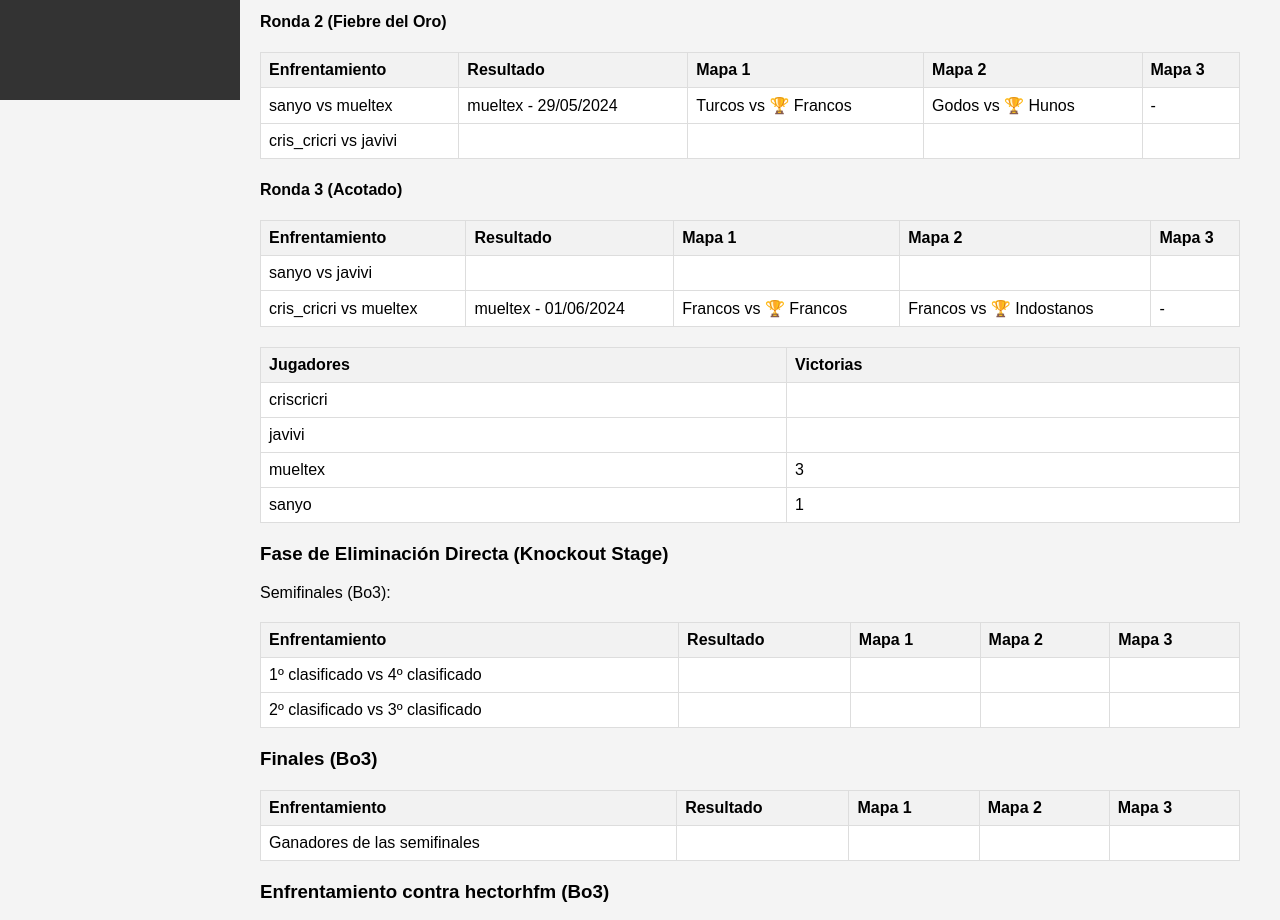
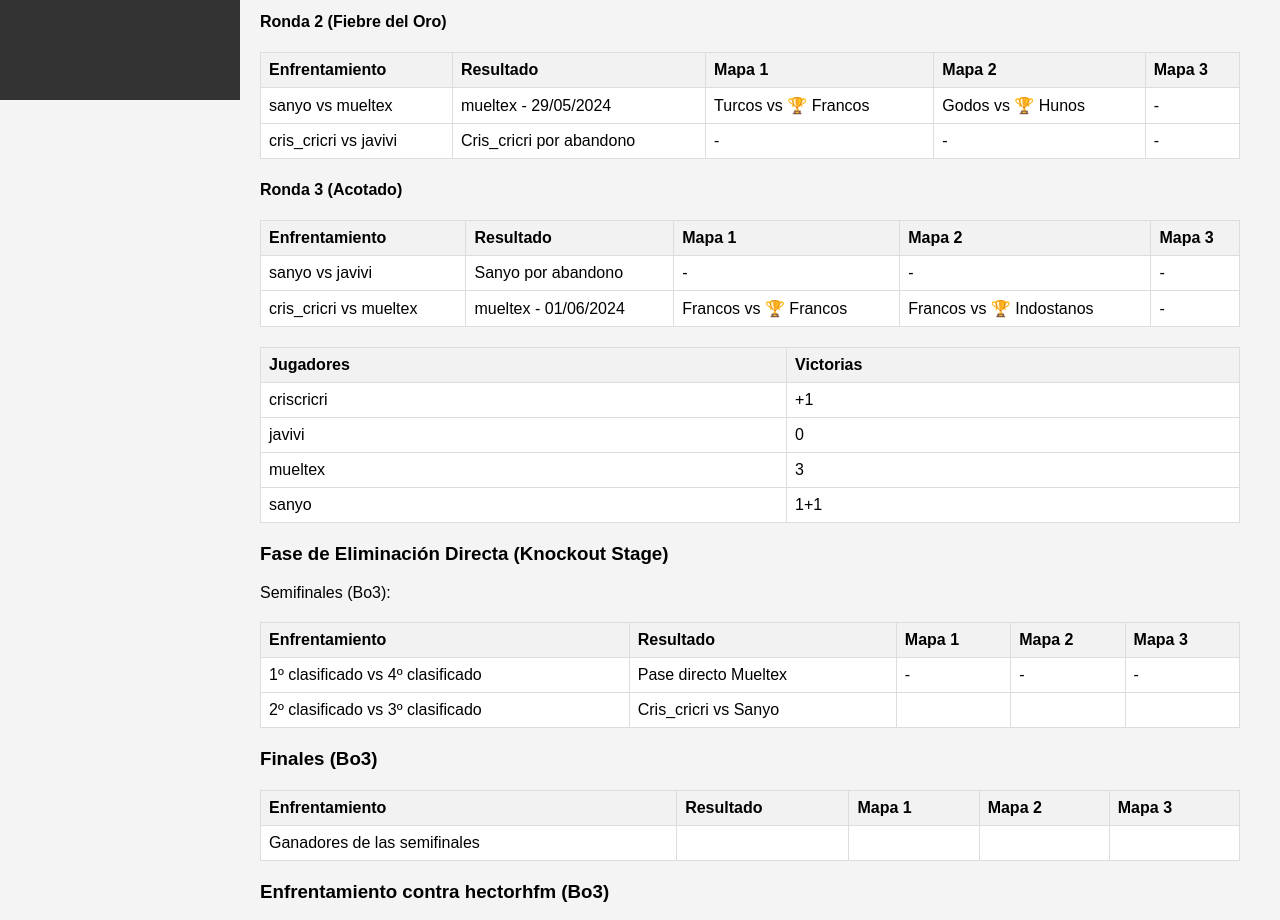
Before and after one commit to Mueltex/Mueltex.github.io, a plain HTML site: page index.html in a window 1280 px wide. Shown: the part 740-1660 px from the top of the page. Drawn offline with Linux system fonts and the light colour scheme.

Commit message:
Update salida javivi

```diff
--- a/index.html
+++ b/index.html
@@ -140,10 +140,10 @@
                 </tr>
                 <tr>
                     <td>cris_cricri vs javivi</td>
-                    <td></td>
-                    <td></td>
-                    <td></td>
-                    <td></td>
+                    <td>Cris_cricri por abandono</td>
+                    <td>-</td>
+                    <td>-</td>
+                    <td>-</td>
                 </tr>
             </table>
 
@@ -158,10 +158,10 @@
                 </tr>
                 <tr>
                     <td>sanyo vs javivi</td>
-                    <td></td>
-                    <td></td>
-                    <td></td>
-                    <td></td>
+                    <td>Sanyo por abandono</td>
+                    <td>-</td>
+                    <td>-</td>
+                    <td>-</td>
                 </tr>
                 <tr>
                     <td>cris_cricri vs mueltex</td>
@@ -179,11 +179,11 @@
                 </tr>
                 <tr>
                     <td>criscricri</td>
-                    <td></td>
+                    <td>+1</td>
                 </tr>
                 <tr>
                     <td>javivi</td>
-                    <td></td>
+                    <td>0</td>
                 </tr>
                 <tr>
                     <td>mueltex</td>
@@ -191,7 +191,7 @@
                 </tr>
                 <tr>
                     <td>sanyo</td>
-                    <td>1</td>
+                    <td>1+1</td>
                 </tr>
             </table>
             <h3>Fase de Eliminación Directa (Knockout Stage)</h3>
@@ -206,14 +206,14 @@
                 </tr>
                 <tr>
                     <td>1º clasificado vs 4º clasificado</td>
-                    <td></td>
-                    <td></td>
-                    <td></td>
-                    <td></td>
+                    <td>Pase directo Mueltex</td>
+                    <td>-</td>
+                    <td>-</td>
+                    <td>-</td>
                 </tr>
                 <tr>
                     <td>2º clasificado vs 3º clasificado</td>
-                    <td></td>
+                    <td>Cris_cricri vs Sanyo</td>
                     <td></td>
                     <td></td>
                     <td></td>
```
